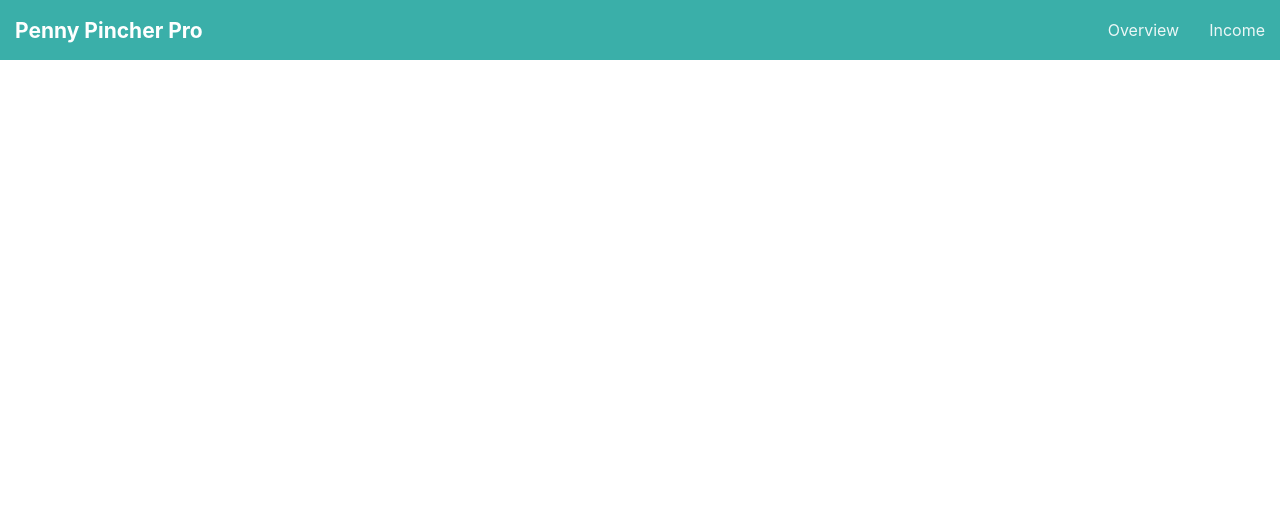
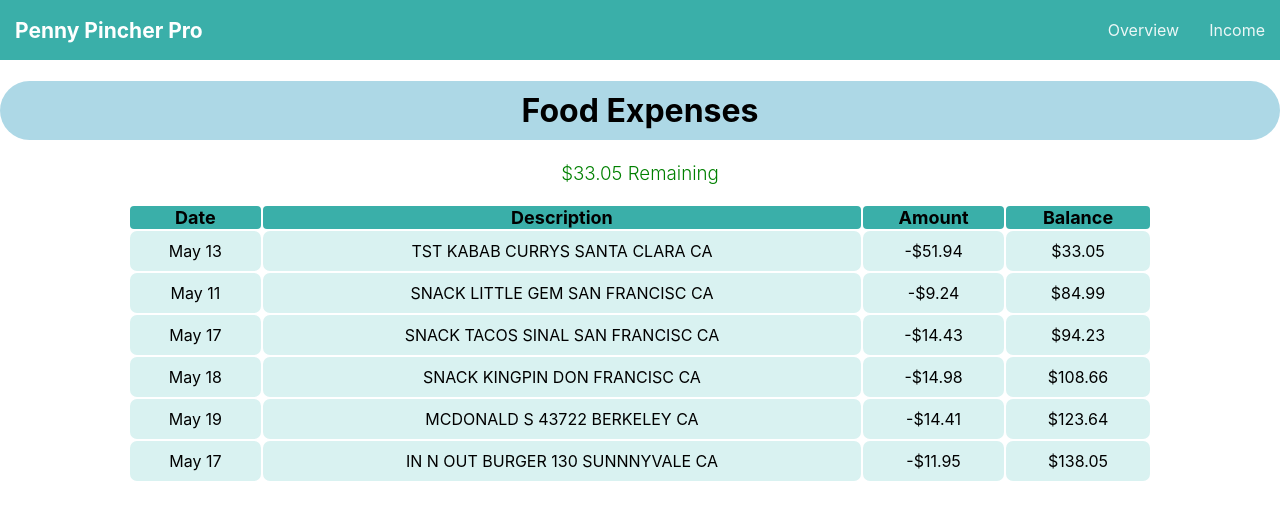
Before and after one commit to naimad-adrec/P-P-P, a React (Create React App) app in the folder p-p-p/: page /expenses in a window 1280 px wide. Shown: the top 520 px of the page. Built offline with nearby package versions, Linux system fonts and the light colour scheme.

Commit message:
adding expenses page

```diff
--- a/p-p-p/package.json
+++ b/p-p-p/package.json
@@ -14,6 +14,7 @@
     "react-move": "^6.5.0",
     "react-router-dom": "^6.11.2",
     "react-scripts": "5.0.1",
+    "react-table": "^7.8.0",
     "web-vitals": "^2.1.4"
   },
   "scripts": {
--- a/p-p-p/src/App.js
+++ b/p-p-p/src/App.js
@@ -2,6 +2,7 @@ import {BrowserRouter as Router, Routes, Route} from 'react-router-dom';
 import Header from './components/header';
 import Overview from './components/overview';
 import Income from './components/income';
+import Expenses from './components/expenses';
 import './App.css';
 
 function App() {
@@ -13,6 +14,7 @@ function App() {
         <Routes>
           <Route path="/overview" element={<Overview></Overview>}/>
           <Route path="/income" element={<Income></Income>}/>
+          <Route path="/expenses" element={<Expenses></Expenses>}/>
         </Routes>
       </Router>
     </div>
--- /dev/null
+++ b/p-p-p/src/components/expenses.js
@@ -0,0 +1,71 @@
+import React, { memo, useMemo }  from 'react'
+import mock_data from "./expenses_data";
+import { useTable } from 'react-table';
+
+const expenses = memo((props) => {
+    const data =  useMemo(() => mock_data, []);
+    const columns = useMemo(() => [
+        {
+            Header: "Date",
+            accessor: "date",
+        },
+        {
+            Header: "Description",
+            accessor: "description",
+        },
+        {
+            Header: "Amount",
+            accessor: "amount",
+        },
+        {
+            Header: "Balance",
+            accessor: 'balance',
+        }
+    ], []);
+
+    const {getTableProps, getTableBodyProps, headerGroups, rows, prepareRow,
+       } = useTable({ columns, data })
+
+  return (
+
+    <div>
+        <h1 style={{background:'lightblue', borderRadius: '70px', padding:'10px'}}>Food Expenses</h1>
+        <h3 style={{fontWeight:'350', color:'green'}}>$33.05 Remaining</h3>
+        <table {...getTableProps()} style={{ width: '100%', paddingLeft: '10%', paddingRight:'10%'}} >
+            <thead>
+            {headerGroups.map(headerGroup => (
+            <tr {...headerGroup.getHeaderGroupProps()}>
+            {headerGroup.headers.map(column => (
+                <th {...column.getHeaderProps()} style = {{background: '#3aafa9', fontWeight: 'bold', fontSize: 'large', borderRadius: '4px'}}>
+                {column.render('Header')}
+                </th>
+            ))}
+            </tr>
+    ))}
+    </thead>
+
+
+
+    <tbody {...getTableBodyProps()}>
+      {rows.map(row => {
+        prepareRow(row)
+        return (
+          <tr {...row.getRowProps()}>
+            {row.cells.map(cell => {
+              return (
+                <td {...cell.getCellProps()}
+                style={{padding: '10px', background: '#d9f2f1', borderRadius: '7px'}}> {cell.render('Cell')}</td>
+              )
+            })}
+          </tr>
+        )
+      })}
+        </tbody>
+    </table>
+    </div>
+  )
+})
+
+expenses.propTypes = {}
+
+export default expenses
--- /dev/null
+++ b/p-p-p/src/components/expenses_data.json
@@ -0,0 +1,39 @@
+[
+    {
+        "date": "May 13",
+        "description": "TST KABAB CURRYS SANTA CLARA CA",
+        "amount": "-$51.94",
+        "balance": "$33.05"
+    },
+    {
+        "date": "May 11",
+        "description": "SNACK LITTLE GEM SAN FRANCISC CA",
+        "amount": "-$9.24",
+        "balance": "$84.99"
+    },
+    {
+        "date": "May 17",
+        "description": "SNACK TACOS SINAL SAN FRANCISC CA",
+        "amount": "-$14.43",
+        "balance": "$94.23"
+    },
+    {
+        "date": "May 18",
+        "description": "SNACK KINGPIN DON FRANCISC CA",
+        "amount": "-$14.98",
+        "balance": "$108.66"
+    },
+    {
+        "date": "May 19",
+        "description": "MCDONALD S 43722 BERKELEY CA",
+        "amount": "-$14.41",
+        "balance": "$123.64"
+    },
+    {
+        "date": "May 17",
+        "description": "IN N OUT BURGER 130 SUNNNYVALE CA",
+        "amount": "-$11.95",
+        "balance": "$138.05"
+    }
+
+]
```
Also changed, not shown: 1 other file (tests, documents, lock files or other folders).
